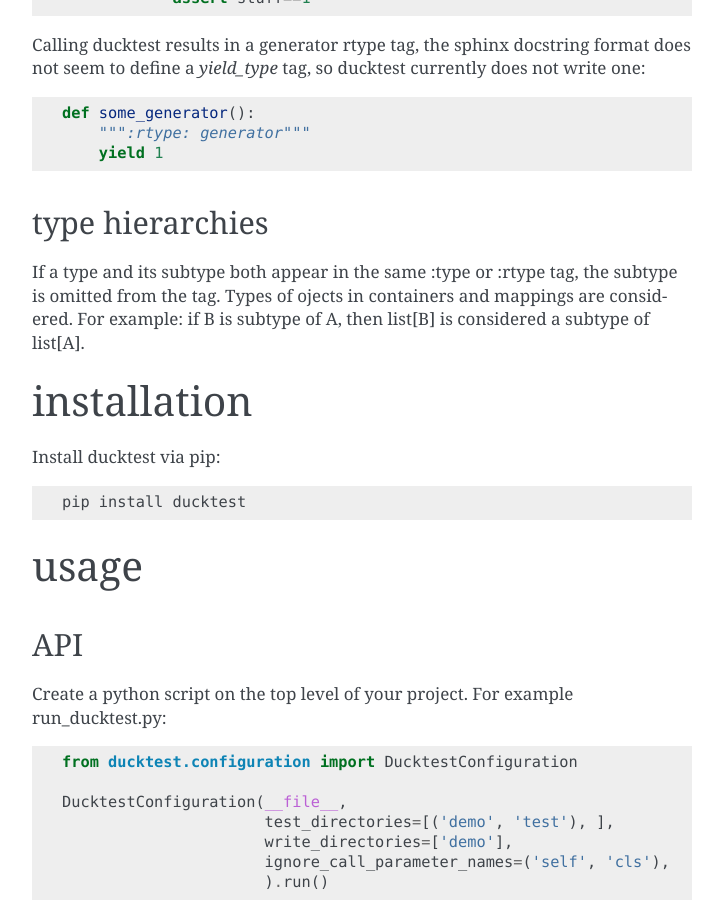
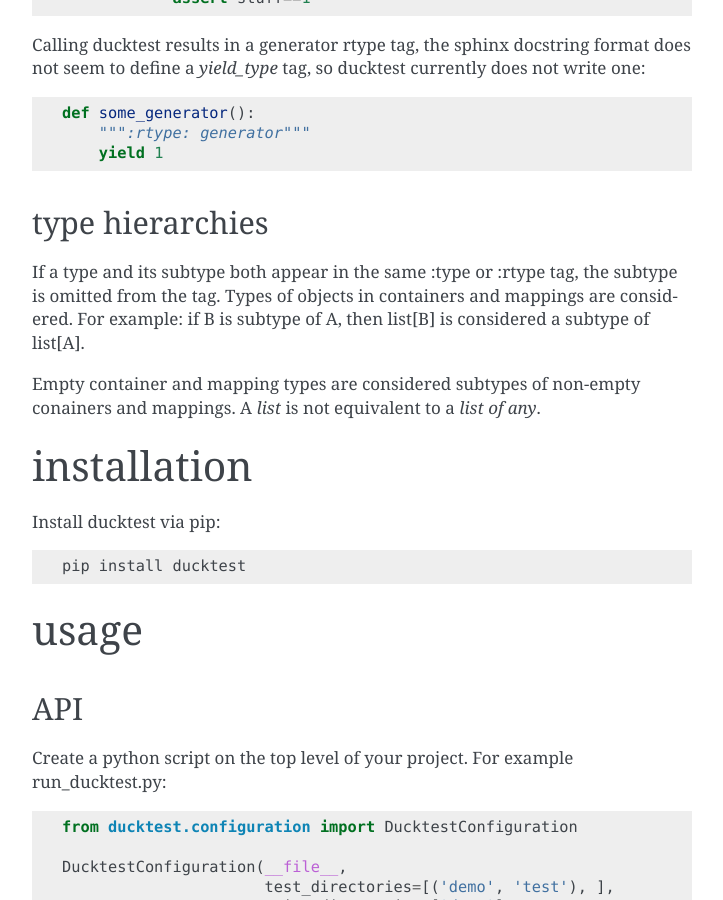
Before and after one commit to markuswissinger/ducktestpy, a Sphinx documentation site: the page built from doc/doc.rst, in a window 1280 px wide and 900 px high, scrolled down 3266 px. Shown: the whole window, without its empty margins (388-1111 px from the left). Built offline with Sphinx 7.4.7, drawn with Linux system fonts in a browser that asks for light colours; some of the changed text lies outside the part shown.

Commit message:
update doc

```diff
--- a/doc/doc.rst
+++ b/doc/doc.rst
@@ -161,8 +161,11 @@
 ----------------
 
 If a type and its subtype both appear in the same :type or :rtype tag, the subtype is omitted from the tag. Types of
-ojects in containers and mappings are considered. For example: if B is subtype of A, then list[B] is considered a
+objects in containers and mappings are considered. For example: if B is subtype of A, then list[B] is considered a
 subtype of list[A].
+
+Empty container and mapping types are considered subtypes of non-empty conainers and mappings. A *list* is not
+equivalent to a *list of any*.
 
 installation
 ============
```
Also changed, not shown: other parts of doc/doc.rst (+0 -2 lines).
